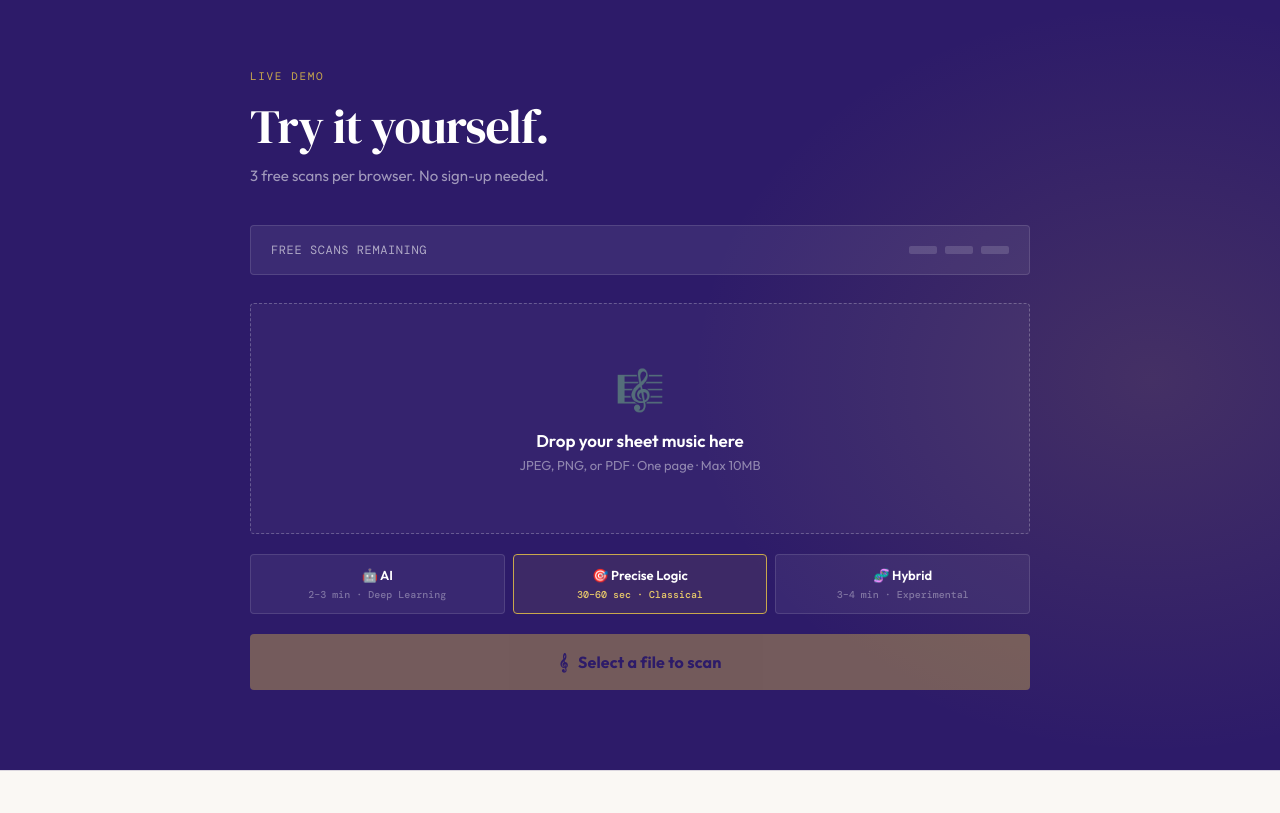
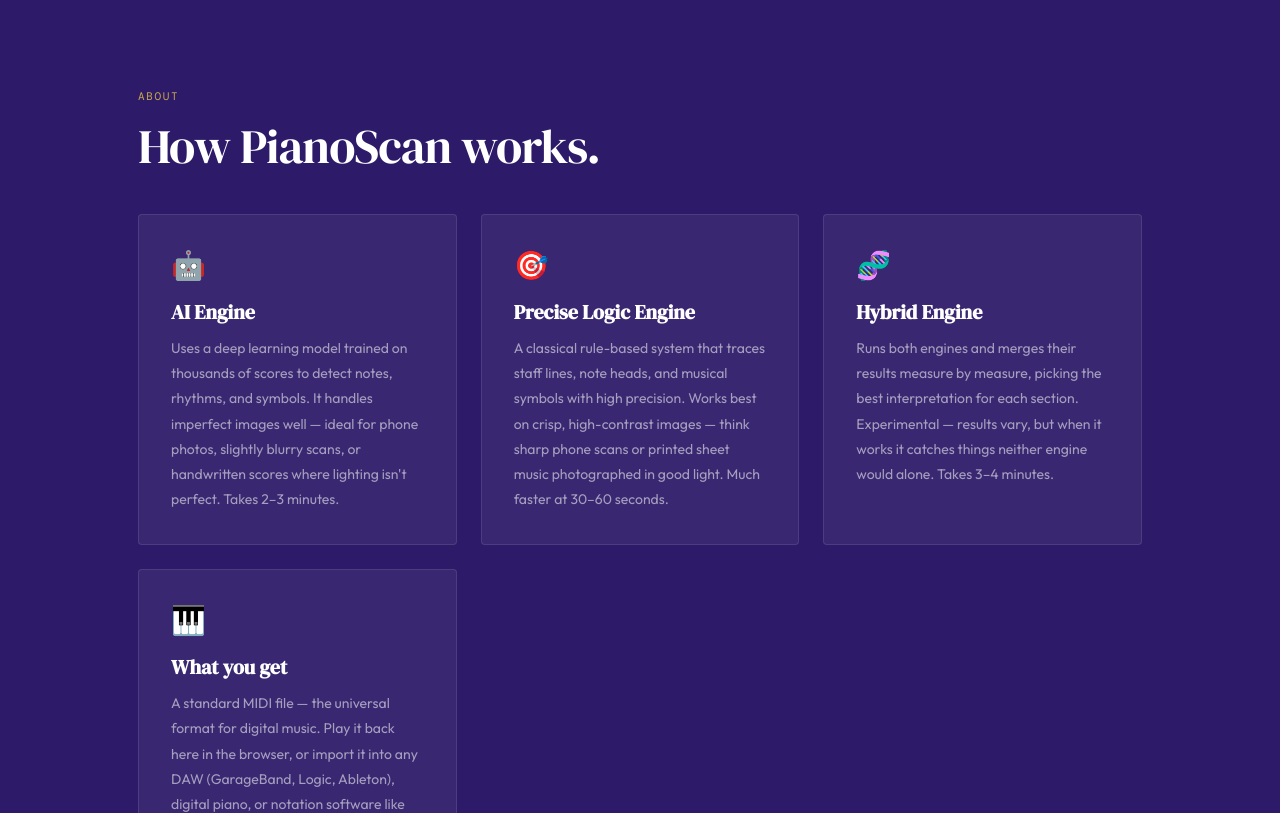
Before and after one commit to AdamMagued/pianoscan, a website: page index.html in a window 1280 px wide. Shown: the part 1468-2281 px from the top of the page. Drawn offline with nearby package versions, Linux system fonts and the light colour scheme.

Commit message:
about section + engine tips

```diff
--- a/index.html
+++ b/index.html
@@ -761,6 +761,69 @@
   </div>
 </div>
 
+
+<!-- ABOUT -->
+<div id="about" style="background: var(--accent);">
+  <div class="section" style="max-width:1100px; margin:0 auto;">
+    <div class="section-label" style="color:var(--gold);">About</div>
+    <div class="section-title" style="color:white; margin-bottom:40px;">How PianoScan works.</div>
+
+    <div style="display:grid; grid-template-columns:repeat(auto-fit, minmax(280px, 1fr)); gap:24px;">
+
+      <div style="background:rgba(255,255,255,0.06); border:1px solid rgba(255,255,255,0.1); border-radius:4px; padding:32px;">
+        <div style="font-size:28px; margin-bottom:16px;">🤖</div>
+        <h3 style="font-family:'DM Serif Display',serif; font-size:20px; color:white; margin-bottom:10px;">AI Engine</h3>
+        <p style="font-size:14px; line-height:1.8; color:rgba(255,255,255,0.55);">
+          Uses a deep learning model trained on thousands of scores to detect notes, rhythms, and symbols.
+          It handles imperfect images well — ideal for phone photos, slightly blurry scans,
+          or handwritten scores where lighting isn't perfect. Takes 2–3 minutes.
+        </p>
+      </div>
+
+      <div style="background:rgba(255,255,255,0.06); border:1px solid rgba(255,255,255,0.1); border-radius:4px; padding:32px;">
+        <div style="font-size:28px; margin-bottom:16px;">🎯</div>
+        <h3 style="font-family:'DM Serif Display',serif; font-size:20px; color:white; margin-bottom:10px;">Precise Logic Engine</h3>
+        <p style="font-size:14px; line-height:1.8; color:rgba(255,255,255,0.55);">
+          A classical rule-based system that traces staff lines, note heads, and musical symbols
+          with high precision. Works best on crisp, high-contrast images — think sharp phone scans
+          or printed sheet music photographed in good light. Much faster at 30–60 seconds.
+        </p>
+      </div>
+
+      <div style="background:rgba(255,255,255,0.06); border:1px solid rgba(255,255,255,0.1); border-radius:4px; padding:32px;">
+        <div style="font-size:28px; margin-bottom:16px;">🧬</div>
+        <h3 style="font-family:'DM Serif Display',serif; font-size:20px; color:white; margin-bottom:10px;">Hybrid Engine</h3>
+        <p style="font-size:14px; line-height:1.8; color:rgba(255,255,255,0.55);">
+          Runs both engines and merges their results measure by measure, picking the best
+          interpretation for each section. Experimental — results vary, but when it works
+          it catches things neither engine would alone. Takes 3–4 minutes.
+        </p>
+      </div>
+
+      <div style="background:rgba(255,255,255,0.06); border:1px solid rgba(255,255,255,0.1); border-radius:4px; padding:32px;">
+        <div style="font-size:28px; margin-bottom:16px;">🎹</div>
+        <h3 style="font-family:'DM Serif Display',serif; font-size:20px; color:white; margin-bottom:10px;">What you get</h3>
+        <p style="font-size:14px; line-height:1.8; color:rgba(255,255,255,0.55);">
+          A standard MIDI file — the universal format for digital music.
+          Play it back here in the browser, or import it into any DAW
+          (GarageBand, Logic, Ableton), digital piano, or notation software like MuseScore.
+          One page at a time, no account needed.
+        </p>
+      </div>
+
+    </div>
+
+    <div style="margin-top:32px; padding:24px 28px; background:rgba(201,168,76,0.1); border:1px solid rgba(201,168,76,0.25); border-radius:4px;">
+      <p style="font-size:14px; line-height:1.8; color:rgba(255,255,255,0.6);">
+        <span style="color:var(--gold); font-family:'DM Mono',monospace; font-size:11px; letter-spacing:0.1em;">TIP — </span>
+        Not sure which engine to pick? Start with <strong style="color:white;">Precise Logic</strong> if your image is clear and well-lit.
+        Switch to <strong style="color:white;">AI</strong> if the result is missing notes or you're working with a lower quality photo.
+        Use <strong style="color:white;">Hybrid</strong> if you want to experiment and don't mind the wait.
+      </p>
+    </div>
+  </div>
+</div>
+
 <!-- DEMO -->
 <div id="demo" class="demo-section">
   <div class="demo-inner">
@@ -782,10 +845,10 @@
     <div id="demo-card">
       <!-- UPLOAD ZONE -->
       <div class="upload-zone" id="upload-zone">
-        <input type="file" id="file-input" accept="image/*,.pdf">
+        <input type="file" id="file-input" accept="image/jpeg,image/png">
         <span class="upload-icon">🎼</span>
         <div class="upload-title">Drop your sheet music here</div>
-        <div class="upload-hint">JPEG, PNG, or PDF · One page · Max 10MB</div>
+        <div class="upload-hint">JPEG or PNG only · One page · Max 10MB</div>
       </div>
 
       <!-- PREVIEW -->
@@ -798,11 +861,11 @@
       <div class="engine-row">
         <button class="engine-pill" data-engine="oemer">
           <span class="pill-name">🤖 AI</span>
-          <span class="pill-time">2–3 min · Deep Learning</span>
+          <span class="pill-time">2–3 min · Best for blurry or phone photos</span>
         </button>
         <button class="engine-pill active" data-engine="audiveris">
           <span class="pill-name">🎯 Precise Logic</span>
-          <span class="pill-time">30–60 sec · Classical</span>
+          <span class="pill-time">30–60 sec · Best for sharp, clean scans</span>
         </button>
         <button class="engine-pill" data-engine="hybrid">
           <span class="pill-name">🧬 Hybrid</span>
```
